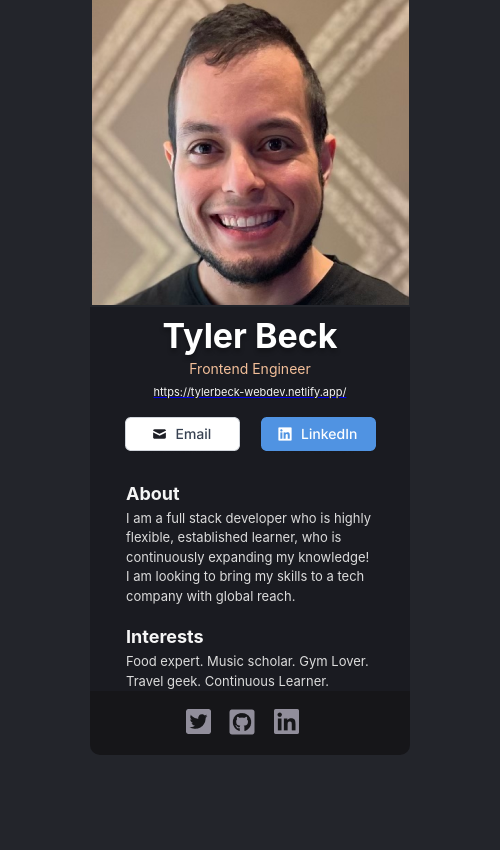
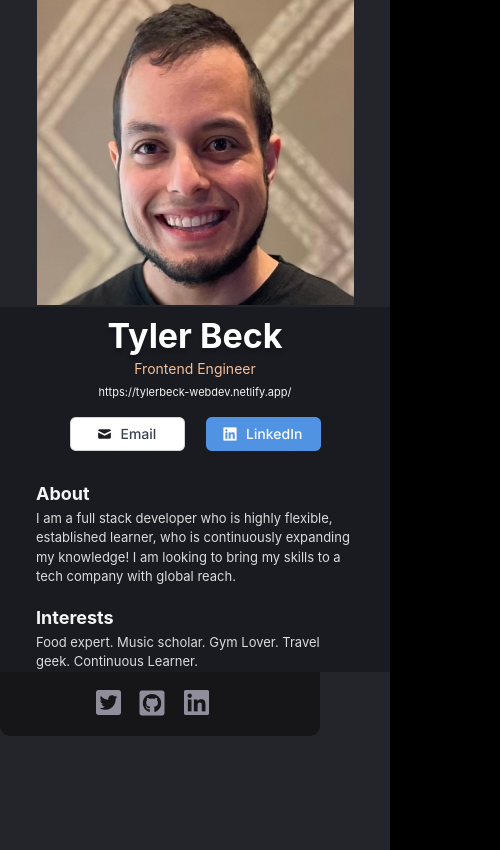
Before and after one commit to Mussina123/React-business-card, a React (Create React App) app: page / in a window 390 px wide. Shown: the whole page, 500 px wide, since content can reach past the window. Built offline with nearby package versions, Linux system fonts and the light colour scheme.

Commit message:
updated mobile v

```diff
--- a/src/style.css
+++ b/src/style.css
@@ -122,3 +122,15 @@ body {
 }
 
 /* Media Queries */
+
+@media screen and (max-width:500px) {
+  .middle-container {
+    margin: 0;
+  }
+  .Card-Container {
+    width: fit-content;
+  }
+  .Footer-container {
+    margin: 0;
+  }
+}
```
